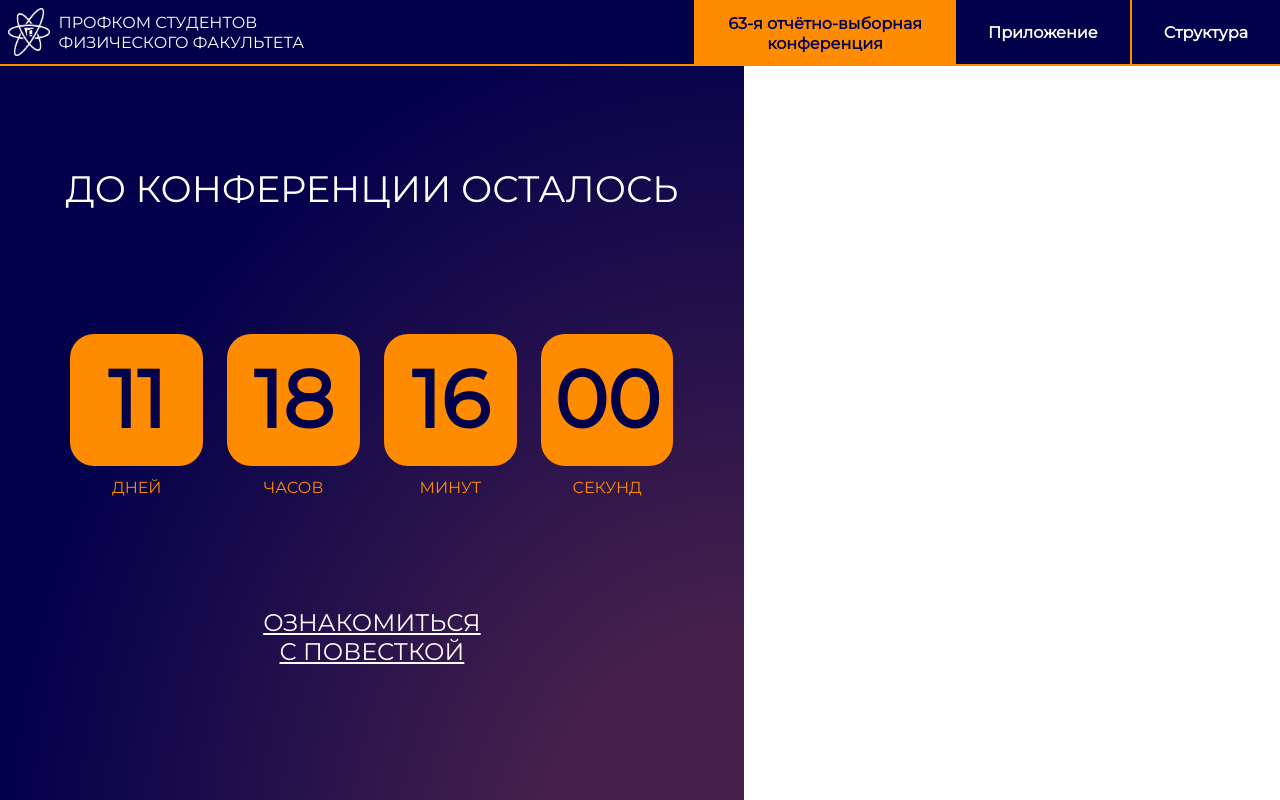
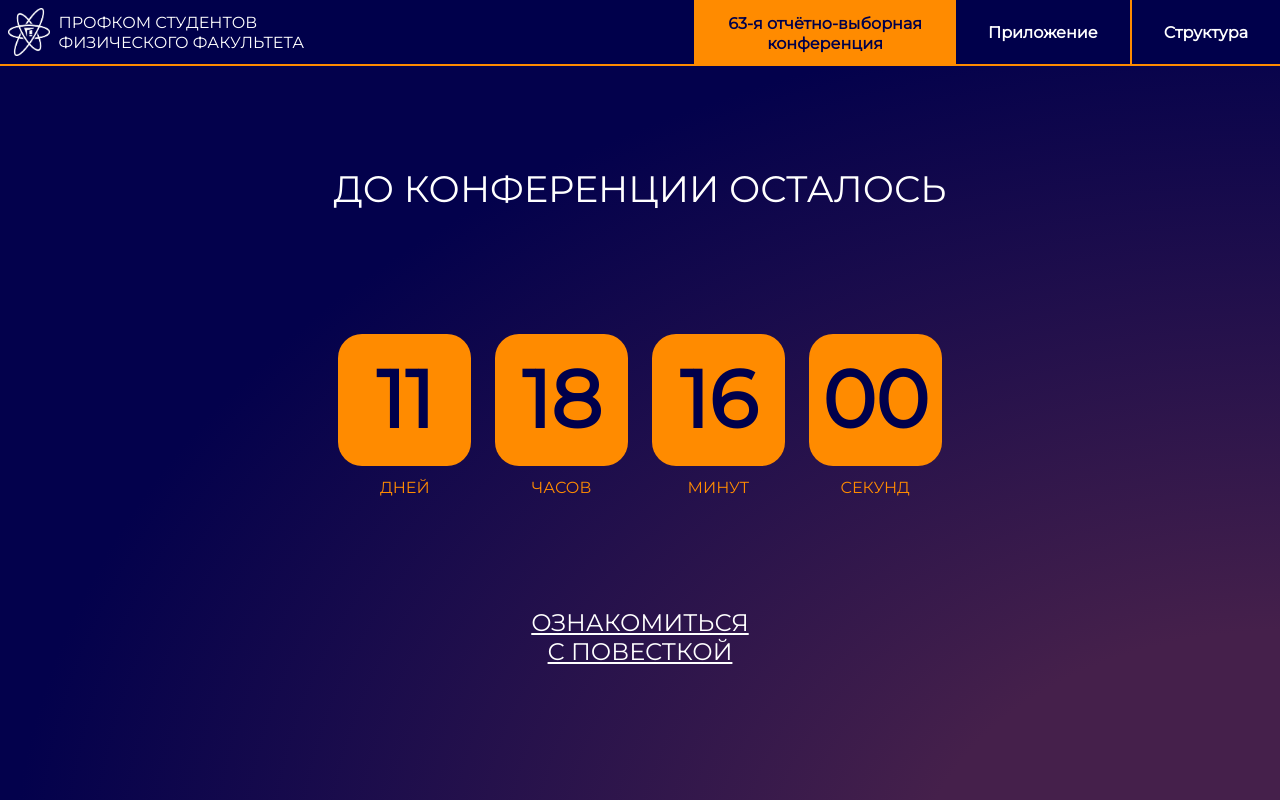
Before and after one commit to profcomff/report-webapp, a Vue app: page / in a window 1280 px wide. Built offline with nearby package versions, Linux system fonts and the light colour scheme.

Commit message:
fix white line 2

```diff
--- a/src/App.vue
+++ b/src/App.vue
@@ -20,6 +20,7 @@
   position: fixed;
   top: 0px;
   left: 0px;
+  right: 0px;
   height: 110vh;
   z-index: -1;
   overflow-y: scroll;
```
